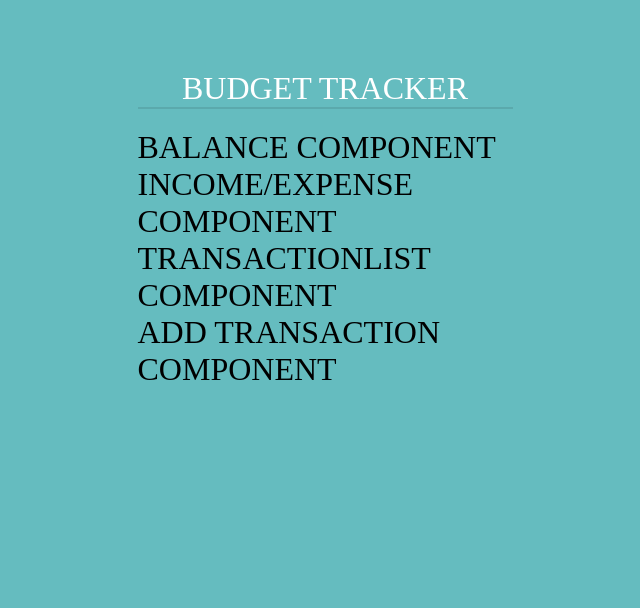
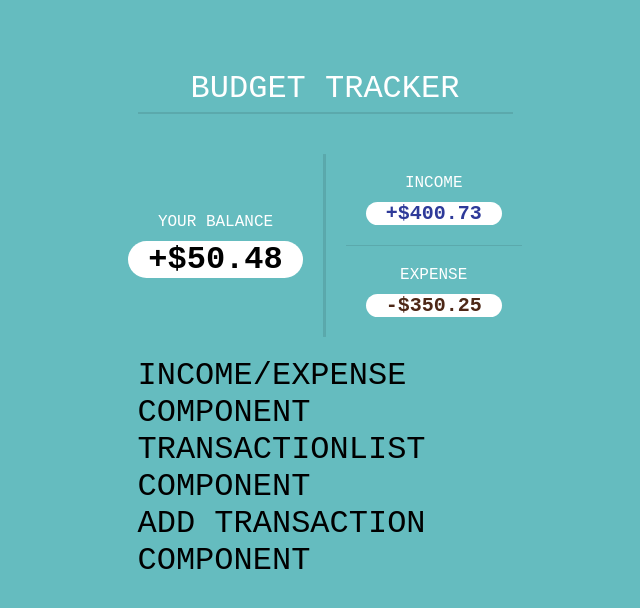
Before and after one commit to mikewitk/budget-tracker, a React (Create React App) app: page / in a window 1280 px wide. Shown: the top 608 px of the page, without its empty margins (315-955 px from the left). Built offline with nearby package versions, Linux system fonts and the light colour scheme; the HTML template or start-up script is replaced by a standard one.

Commit message:
add Balance and Income/Expense components

```diff
--- a/src/App.js
+++ b/src/App.js
@@ -1,12 +1,13 @@
 import React from 'react';
 import './App.css';
 import Header from './components/header/Header'
+import Balance from './components/balance/Balance'
 
 const App = () => {
   return (
     <div className="app-container">
       <Header />
-      <h1>BALANCE COMPONENT</h1>
+      <Balance />
       <h1>INCOME/EXPENSE COMPONENT</h1>
       <h1>TRANSACTIONLIST COMPONENT</h1>
       <h1>ADD TRANSACTION COMPONENT</h1>
--- /dev/null
+++ b/src/components/balance/Balance.css
@@ -0,0 +1,79 @@
+h4 {
+  color: #ffffff;
+}
+
+.balance-container p, .balance-container h1  {
+  background-color: white;
+  border-radius: 20px;
+  padding: 0 20px;
+}
+
+.balance-container {
+  display: flex;
+  justify-content: center;
+  align-items: center;
+  padding: 20px;
+}
+
+.total-container {
+  padding-right: 20px;
+  display: flex;
+  justify-content: center;
+  flex-flow: wrap;
+
+}
+
+.total-container h4 {
+  margin: auto;
+  margin-bottom: 10px;
+}
+
+.total-container h1 {
+  font-weight: bold;
+  display: flex;
+  justify-content: center;
+
+}
+
+.income-expense-container {
+  padding-left: 20px;
+  border-left: 3px solid rgba(0,0,0,0.1);
+}
+
+.income-container {
+  padding: 20px;
+  border-bottom: 1px solid rgba(0,0,0,0.1);
+  display: flex;
+  justify-content: center;
+  flex-flow: wrap;
+}
+
+.income-container h4 {
+  margin-bottom: 10px;
+
+}
+
+.income-container p {
+  font-size: 20px;
+  color: #2e3a99;
+  font-weight: bold;
+
+}
+
+.expense-container {
+  padding: 20px;
+  display: flex;
+  justify-content: center;
+  flex-flow: wrap;
+}
+
+.expense-container h4 {
+  margin-bottom: 10px;
+}
+
+.expense-container p {
+  font-size: 20px;
+  color: #4d2716;
+  font-weight: bold;
+
+}
--- /dev/null
+++ b/src/components/balance/Balance.jsx
@@ -0,0 +1,26 @@
+import React from 'react'
+import './Balance.css'
+
+const Balance = () => {
+
+  return (
+    <div className="balance-container">
+      <div className="total-container">
+        <h4>YOUR BALANCE</h4>
+        <h1>+$50.48</h1>
+      </div>
+      <div className="income-expense-container">
+        <div className="income-container">
+          <h4>INCOME</h4>
+          <p>+$400.73</p>
+        </div>
+        <div className="expense-container">
+          <h4>EXPENSE</h4>
+          <p className="expense-amount">-$350.25</p>
+        </div>
+      </div>
+    </div>
+  )
+}
+
+export default Balance;
--- a/src/components/header/Header.css
+++ b/src/components/header/Header.css
@@ -3,6 +3,7 @@
   margin: 20px 0;
   justify-content: center;
   border-bottom: 2px solid rgba(0,0,0,0.1);
+  padding-bottom: 5px;
 }
 
 .header-title {
--- a/src/index.css
+++ b/src/index.css
@@ -11,6 +11,7 @@ body, h1, h2, h3, h4, h5, h6, p, ol, ul {
   margin: 0;
   padding: 0;
   font-weight: normal;
+  font-family: 'Courier New', Courier, monospace;
 }
 
 ol, ul {
```
